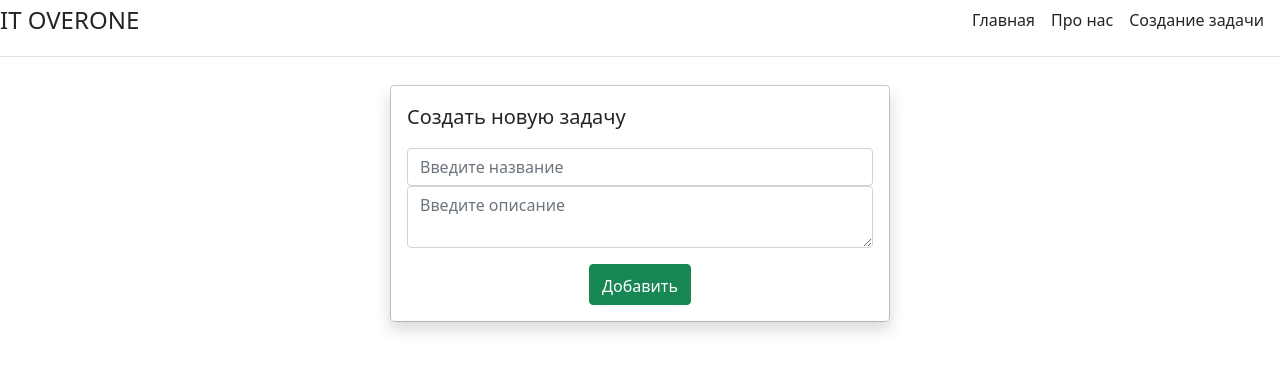
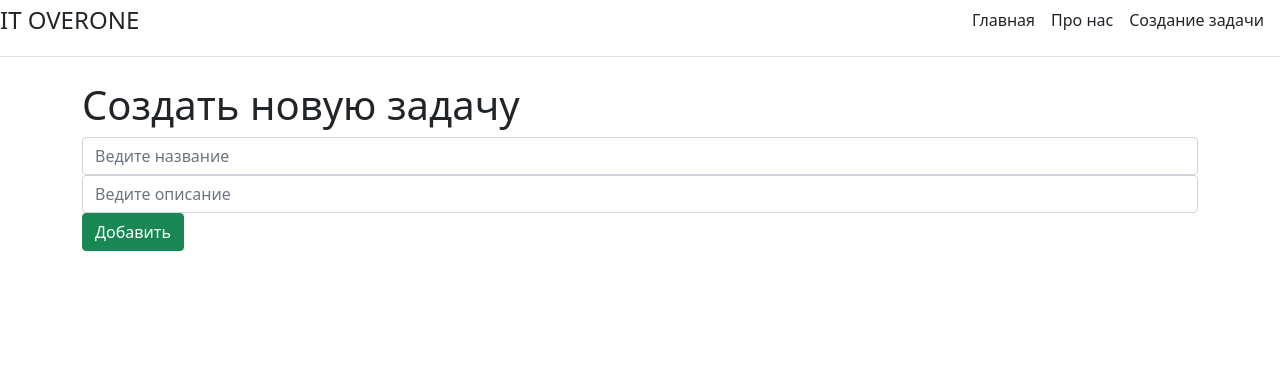
Before and after one commit to ev9esh/Tasks_site, a Django app: template website/main/templates/create.html in a window 1280 px wide. Shown: the top 372 px of the page. Run offline with Django 4.2, Linux system fonts and the light colour scheme; the template is opened without the code that fills it: values that come from a table or form of the project are taken from there, others are empty.

Commit message:
add forms

```diff
--- /dev/null
+++ b/website/main/forms.py
@@ -0,0 +1,12 @@
+from .models import Task
+from django.forms import ModelForm, widgets, TextInput
+from dataclasses import fields
+
+
+class TaskForm(ModelForm):
+    class Meta:
+        model = Task
+        fields = ['title', 'task']
+        widgets = {'title': TextInput(attrs={'class': 'form-control', 'placeholder': 'Ведите название'}),
+                   'task': TextInput(attrs={'class': 'form-control', 'placeholder': 'Ведите описание'}),
+                   }
--- a/website/main/templates/create.html
+++ b/website/main/templates/create.html
@@ -5,25 +5,28 @@
 {% endblock %}
 
 {% block content %}
-<!--<h1>Создать новую задачу</h1>-->
-<!--&lt;!&ndash;<form method="post">&ndash;&gt;-->
-<!--&lt;!&ndash;    <input type="text" placeholder="Введите название" class="form-control"><br>&ndash;&gt;-->
-<!--&lt;!&ndash;    <textarea type="text" placeholder="Введите описание" class="form-control"></textarea><br>&ndash;&gt;-->
-<!--&lt;!&ndash;    <button type="submit" class="btn btn-success">Добавить</button>&ndash;&gt;-->
-<!--&lt;!&ndash;</form>&ndash;&gt;-->
-<div class="modal-dialog" role="document">
-    <div class="modal-content rounded-4 shadow">
-      <div class="modal-header border-bottom-0">
-        <h5 class="modal-title"><font style="vertical-align: inherit;"><font style="vertical-align: inherit;">Создать новую задачу</font></font></h5>
-      </div>
-      <div class="modal-body py-0">
-          <input type="text" placeholder="Введите название" class="form-control">
-          <textarea type="text" placeholder="Введите описание" class="form-control"></textarea>
-      </div>
-      <div class="modal-footer flex-column border-top-0">
-        <button type="submit" class="btn btn-success"><font style="vertical-align: inherit;"><font style="vertical-align: inherit;">Добавить</font></font></button>
-      </div>
-    </div>
-  </div>
-</div>
+<h1>Создать новую задачу</h1>
+<form method="post">
+    {% csrf_token %}
+    {{ form.title }}
+    {{ form.task }}
+<!--    <input type="text" placeholder="Введите название" class="form-control"><br>-->
+<!--    <textarea type="text" placeholder="Введите описание" class="form-control"></textarea><br>-->
+    <button type="submit" class="btn btn-success">Добавить</button>
+</form>
+<!--<div class="modal-dialog" role="document">-->
+<!--    <div class="modal-content rounded-4 shadow">-->
+<!--      <div class="modal-header border-bottom-0">-->
+<!--        <h5 class="modal-title"><font style="vertical-align: inherit;"><font style="vertical-align: inherit;">Создать новую задачу</font></font></h5>-->
+<!--      </div>-->
+<!--      <div class="modal-body py-0">-->
+<!--          <input type="text" placeholder="Введите название" class="form-control">-->
+<!--          <textarea type="text" placeholder="Введите описание" class="form-control"></textarea>-->
+<!--      </div>-->
+<!--      <div class="modal-footer flex-column border-top-0">-->
+<!--        <button type="submit" class="btn btn-success"><font style="vertical-align: inherit;"><font style="vertical-align: inherit;">Добавить</font></font></button>-->
+<!--      </div>-->
+<!--    </div>-->
+<!--  </div>-->
+<!--</div>-->
 {% endblock %}
--- a/website/main/urls.py
+++ b/website/main/urls.py
@@ -3,6 +3,6 @@ from . import views
 
 urlpatterns = [
         path('', views.index, name='home'),
-        path('about/', views.about, name='about'),
-        path('create/', views.create, name='create'),
+        path('about', views.about, name='about'),
+        path('create', views.create, name='create'),
 ]
```
Also changed, not shown: website/main/views.py (+12 -2 lines), website/db.sqlite3.
